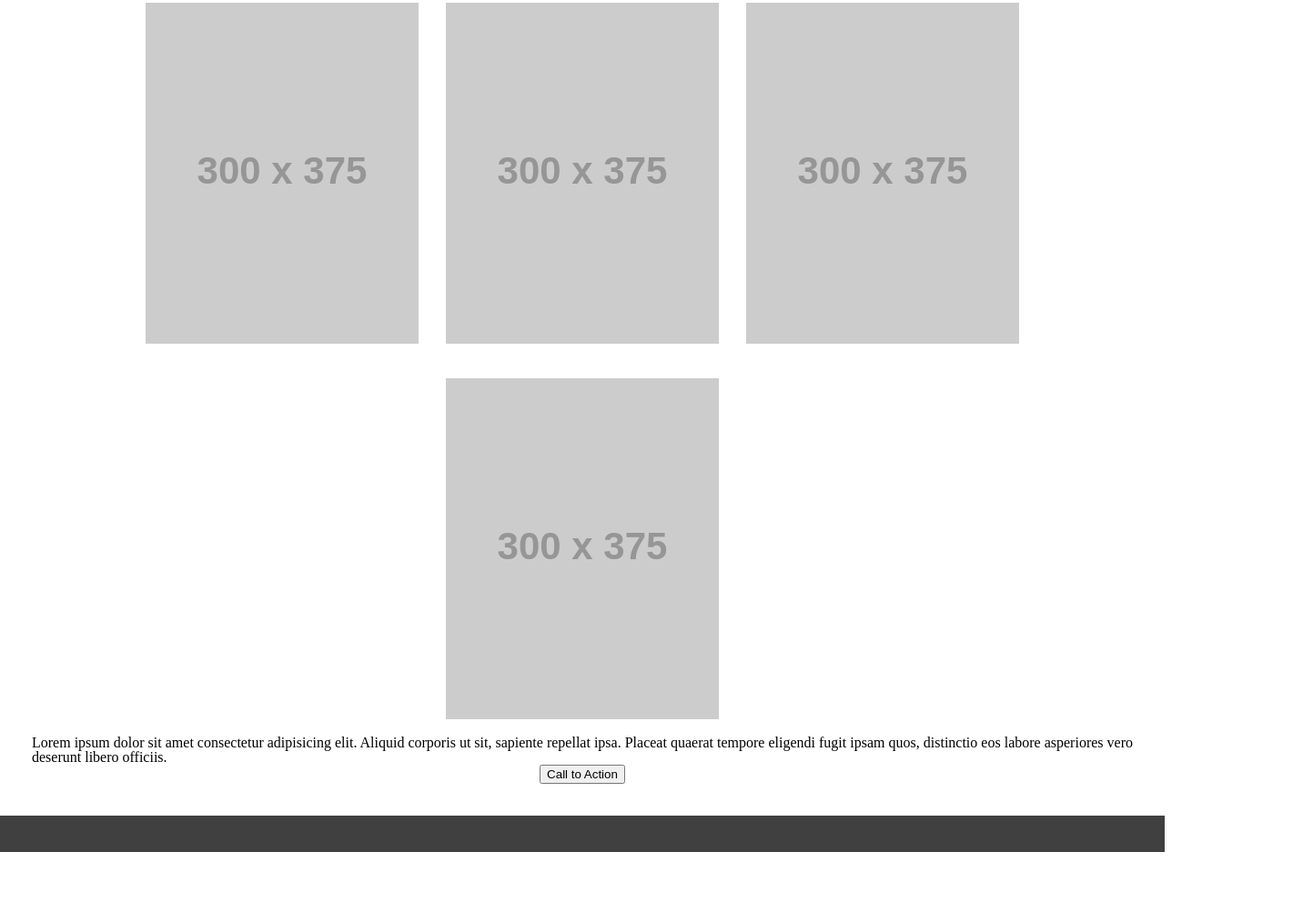
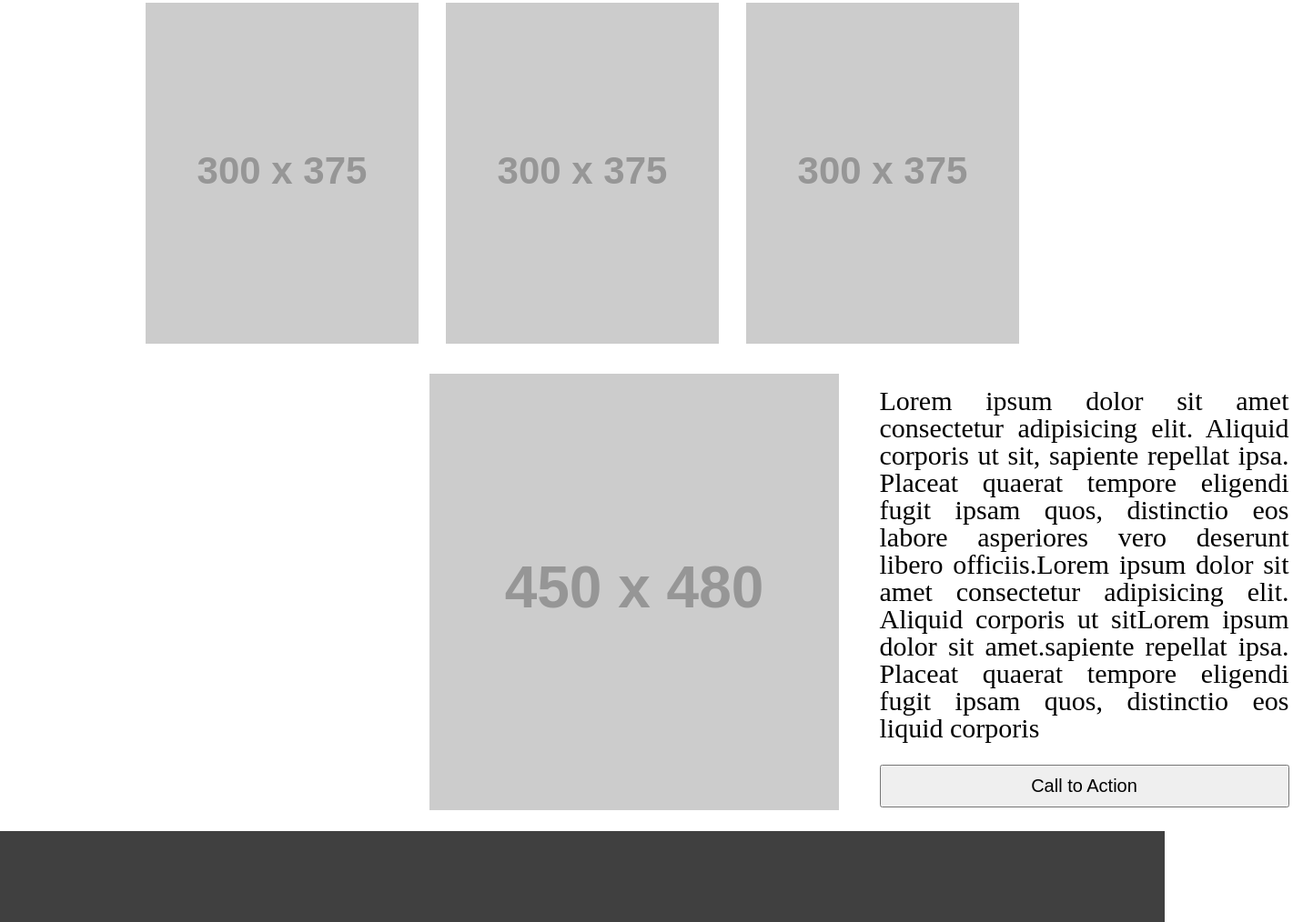
Before and after one commit to OsaidAlhomedy/wirefame-exercise, a plain HTML site: page index.html in a window 1280 px wide. Shown: the part 595-1609 px from the top of the page at 91% size, 1432 px wide, since content can reach past the window. Before the commit the page ends 1532 px from the top, so only its background shows below. Drawn offline with Linux system fonts and the light colour scheme; placeholder pictures from the web are drawn by us.

Commit message:
finished the editing

```diff
--- a/css/style.css
+++ b/css/style.css
@@ -45,10 +45,10 @@ div img {
 }
 
 section {
-    width: 100%;
-    text-align: center;
-    padding : 20px;
+    width: 960px;
     position: relative;
+    margin-left : 471.5px;
+    padding-top :15px;
 }
 section img {
 
@@ -58,13 +58,34 @@ section article {
     display: inline-block;
     position: relative;
     text-align: justify;
+    font-size: 30px;
 }
 
 footer {
 
     background-color: #404040;
-    height: 40px;
+    height: 100px;
+    margin-top: 20px;
     position: relative;
     bottom: 0px;
 
 }
+
+section div {
+
+    float: right;
+    height : 375px;
+    width:50%;
+
+
+}
+
+section div button{
+    float: right;
+    display: block;
+    font-size: 20px;
+    padding:10px;
+    width : 450px;
+    margin-top: 25px;
+
+}
--- a/index.html
+++ b/index.html
@@ -28,13 +28,15 @@
 
         <section>
 
-            <img src="https://via.placeholder.com/300x375.png" alt="featured banner">
+            <img src="https://via.placeholder.com/450x480.png" alt="featured banner">
 
             <div>
                 <article>
                     Lorem ipsum dolor sit amet consectetur adipisicing elit.
                     Aliquid corporis ut sit, sapiente repellat ipsa. Placeat quaerat tempore eligendi fugit ipsam quos,
-                    distinctio eos labore asperiores vero deserunt libero officiis.
+                    distinctio eos labore asperiores vero deserunt libero officiis.Lorem ipsum dolor sit amet consectetur adipisicing elit.
+                    Aliquid corporis ut sitLorem ipsum dolor sit amet.sapiente repellat ipsa. Placeat quaerat tempore eligendi fugit ipsam quos,
+                    distinctio eos liquid corporis
                    </article>
 
                    <button>Call to Action</button>
```
